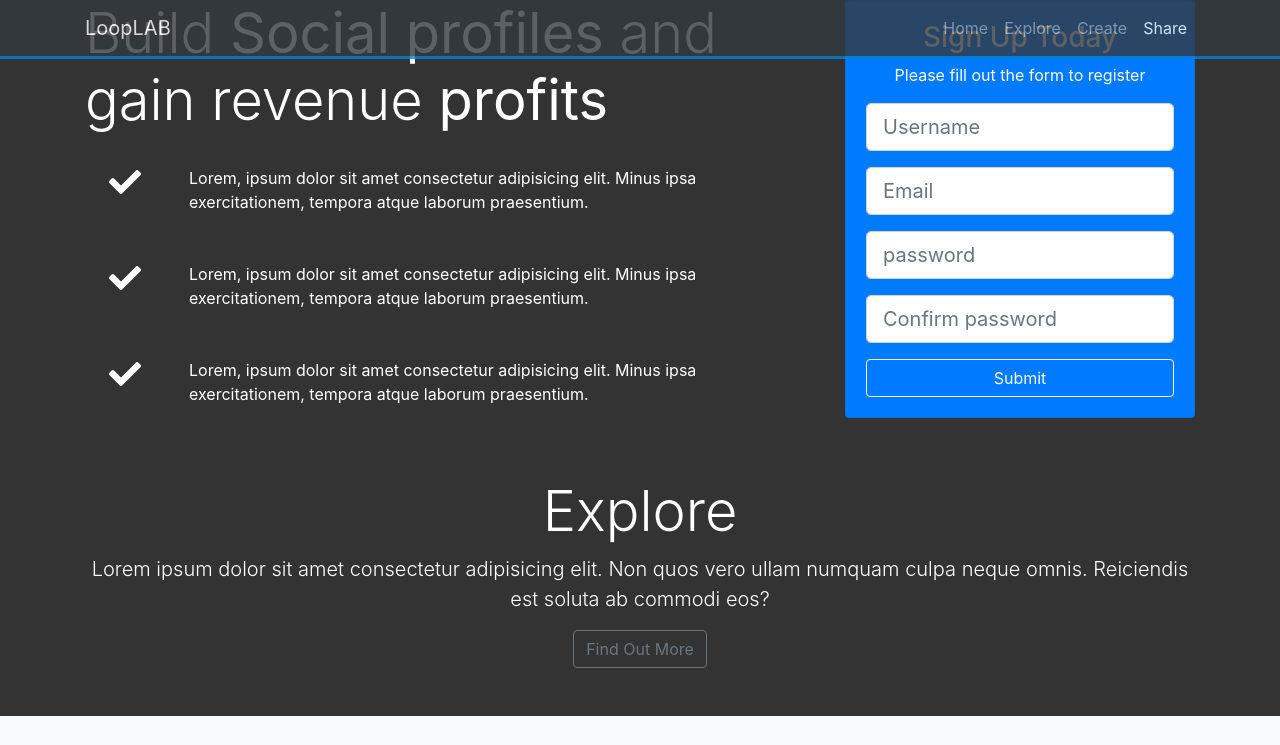
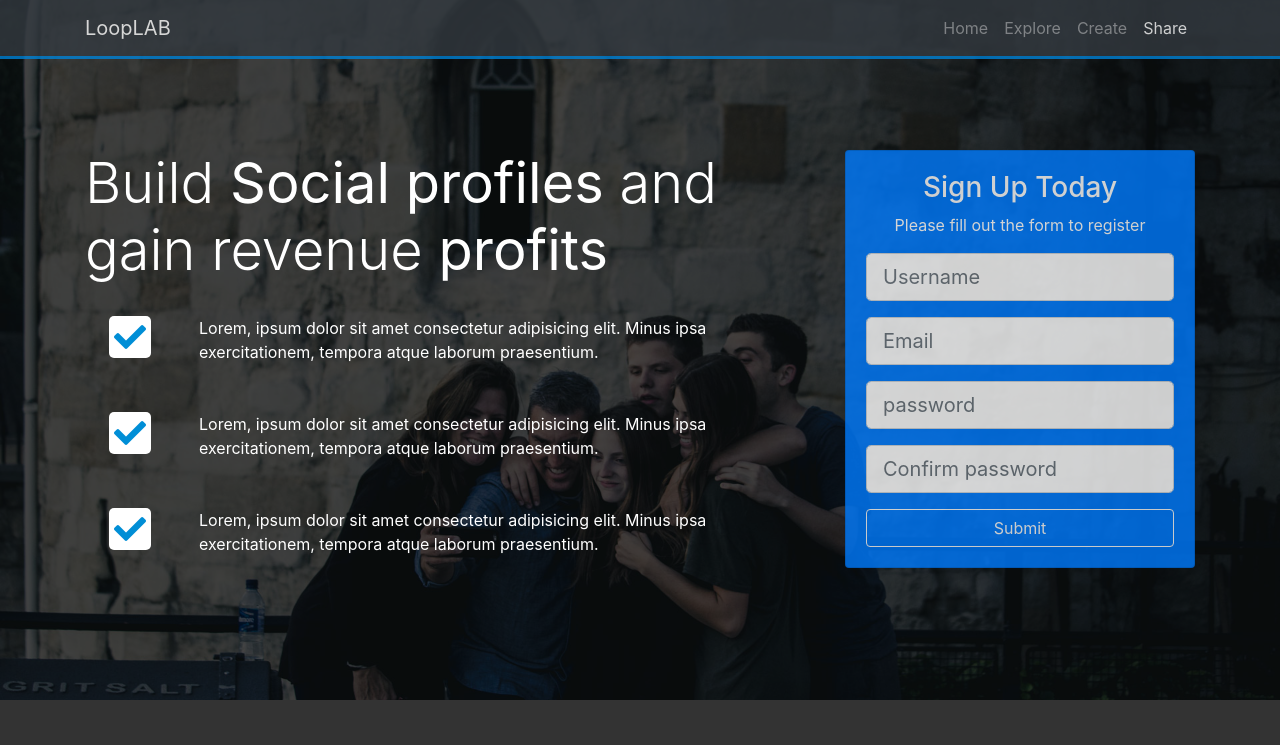
Before and after one commit to Gbenro/LoopLAB, a plain HTML site: page index.html in a window 1280 px wide. Shown: the top 745 px of the page. Drawn offline with nearby package versions, Linux system fonts and the light colour scheme.

Commit message:
fixed issue with home section

```diff
--- a/css/style.css
+++ b/css/style.css
@@ -9,7 +9,7 @@ body {
     opacity: 0.8;
 }
 
-#home-section {
+#home {
     background: url(../img/home.jpg);
     background-repeat: no-repeat;
     background-size: cover;
@@ -18,7 +18,7 @@ body {
 
 }
 
-#home-section .dark-overlay {
+#home .dark-overlay {
     position: absolute;
     top: 0;
     left: 0;
@@ -27,15 +27,15 @@ body {
     background: rgba(0, 0, 0, 0.7)
 }
 
-#home-section .home-inner {
+#home .home-inner {
     padding-top: 150px;
 }
 
-#home-section .card-form {
+#home .card-form {
     opacity: 0.8;
 }
 
-#home-section .fas,
+#home .fas,
 #create-section .fas {
     color: #008ed6;
     background: #fff;
--- a/index.html
+++ b/index.html
@@ -15,7 +15,7 @@
 
 <body>
 
-    <body data-spy="scroll" data-target="#main-nav" id="home">
+    <body data-spy="scroll" data-target="#main-nav" id="home-section">
         <!-- START HERE -->
 
         <nav class="navbar navbar-expand-sm bg-dark navbar-dark fixed-top" id="main-nav">
```
